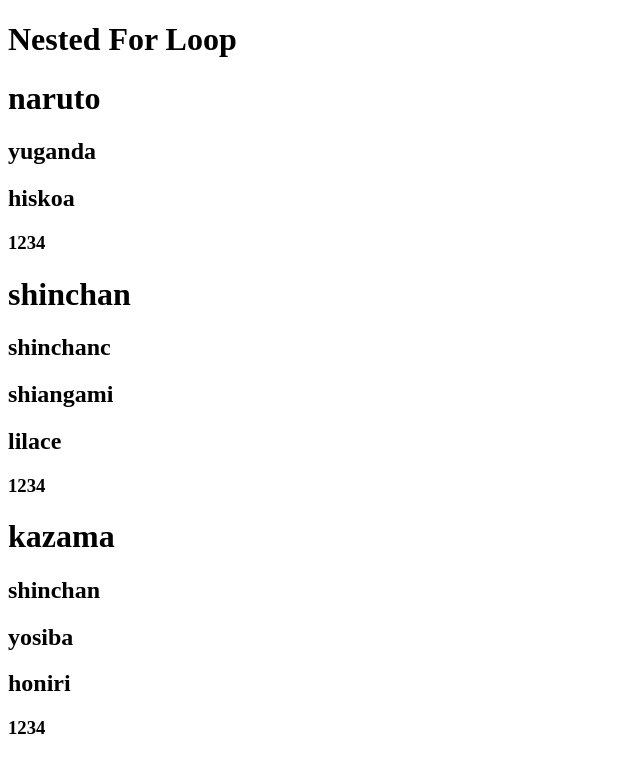
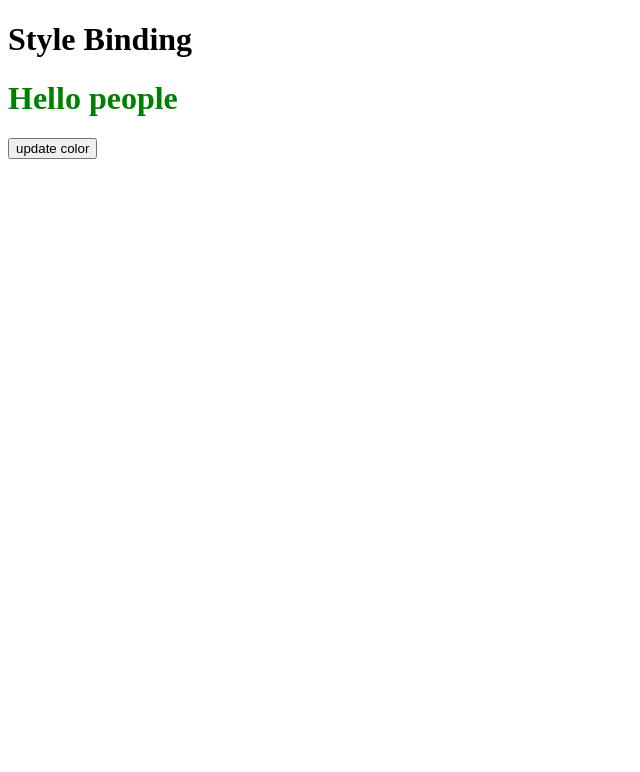
Before and after one commit to imkhushboo/Angular_project, an Angular app: page / in a window 1280 px wide. Shown: the top 772 px of the page, without its empty margins (0-640 px from the left). Built offline with nearby package versions, Linux system fonts and the light colour scheme.

Commit message:
style binding

```diff
--- a/src/app/app.component.html
+++ b/src/app/app.component.html
@@ -1,9 +1,5 @@
 <h1>{{title}} </h1>
 
-<div *ngFor="let user of user_details">
-    <h1>{{user.name}}</h1>
-    <div *ngFor = "let anime of user.anime">
-        <h2>{{anime}}</h2>
-        </div>
-    <h3>{{user.phoneno}}</h3>
-</div>
+<h1 [style.color] = "color">Hello people</h1>
+
+<button (click)="updateColor()">update color</button>
--- a/src/app/app.component.ts
+++ b/src/app/app.component.ts
@@ -6,25 +6,13 @@
   styleUrls: ['./app.component.css']
 })
 export class AppComponent {
-  title = "Nested For Loop"
+  title = "Style Binding"
 
-  user_details = [
-    {
-      name:"naruto",
-      anime:["yuganda","hiskoa"],
-      phoneno:1234
-    },
-    {
-      name:"shinchan",
-      anime:["shinchanc","shiangami","lilace"],
-      phoneno:1234
-    },
-    {
-      name:"kazama",
-      anime:["shinchan","yosiba","honiri"],
-      phoneno:1234
-    },
+  color = "green"
 
-  ]
+  updateColor(){
+    this.color = "red"
+  }
 
-  }
+
+}
```
